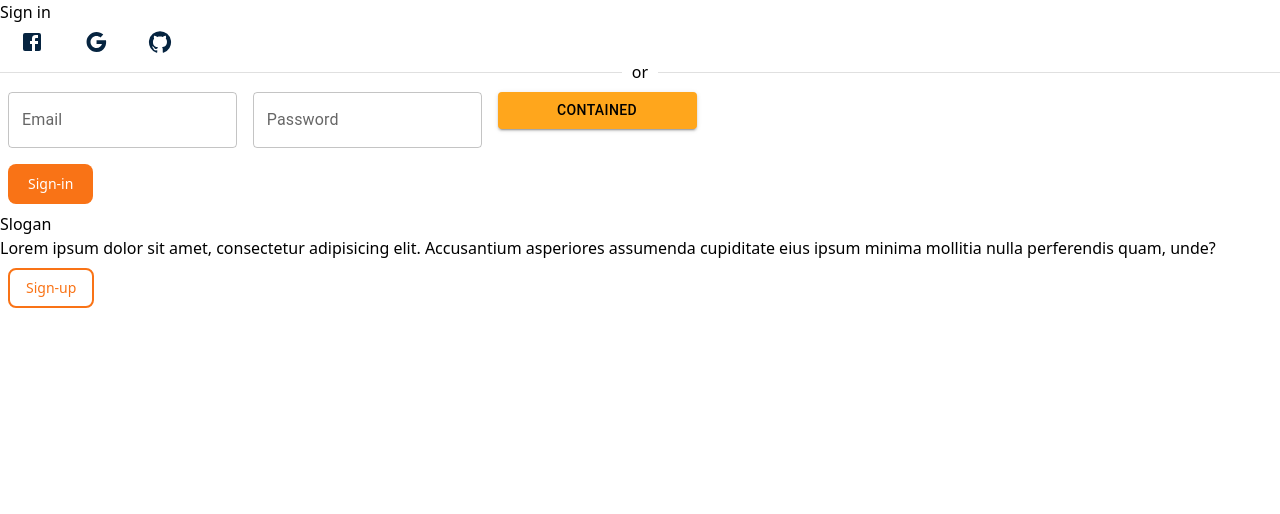
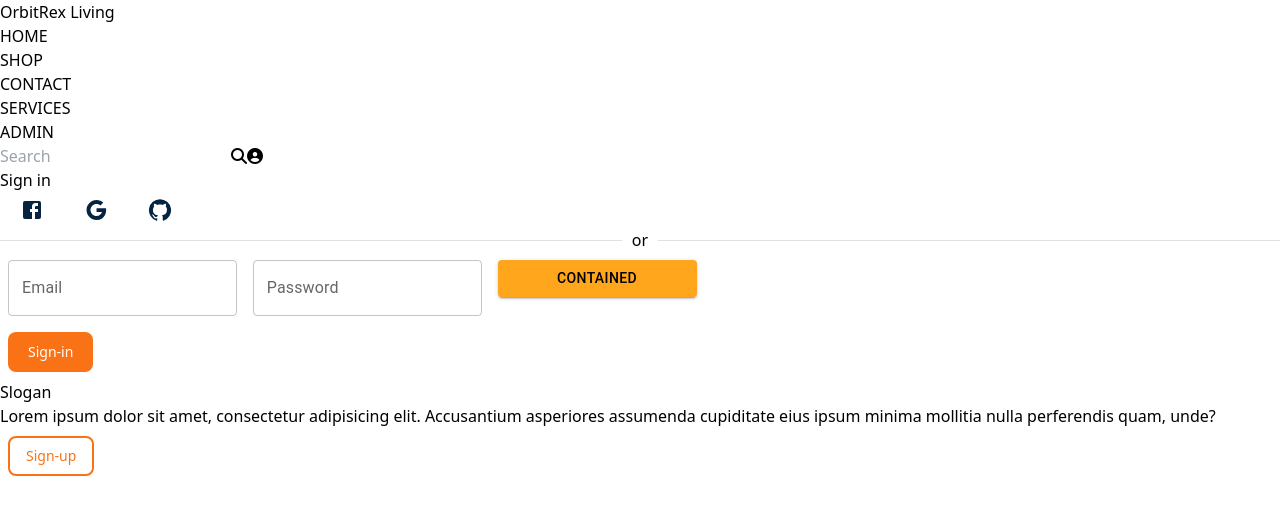
Before and after one commit to VelociKepler/OrbitRex-Living-react, a React (Vite) app: page /login in a window 1280 px wide. Shown: the top 514 px of the page. Built offline with nearby package versions, Linux system fonts and the light colour scheme.

Commit message:
create Navbar component

```diff
--- a/src/components/Homepage/NavbarHome.tsx
+++ b/src/components/Homepage/NavbarHome.tsx
@@ -32,7 +32,9 @@ function NavbarHome() {
 
       {/* tablet */}
       <nav className='lg:hidden'>
+
         <div className='h-20 flex items-center justify-center gap-20 z-10 text-white mx-5'>
+
           <Link to='/'><div className='text-2xl font-bold'>OrbitRex Living</div></Link>
           <div className='relative'>
             <input type="text" className='px-5 py-3 rounded-full w-60 first: text-black outline-none' placeholder='Search' />
@@ -42,7 +44,9 @@ function NavbarHome() {
             <Link to=''><i className="fa-solid fa-basket-shopping text-4xl"></i></Link>
             <button><i className="fa-solid fa-bars text-4xl"></i></button>
           </div>
+
         </div>
+
       </nav>
 
 
--- /dev/null
+++ b/src/components/Navbar.tsx
@@ -0,0 +1,33 @@
+import { Link } from 'react-router-dom'
+
+function Navbar() {
+    return (
+        <nav className='w-full h-20 flex items-center justify-around z-10 text-black shadow-lg'>
+            <Link to='/'><div className='text-3xl font-bold'>OrbitRex Living</div></Link>
+            <ul className='flex gap-10 font-bold'>
+                <Link to='/' className='border-b-2 border-transparent hover:border-orange-500 transition-all duration-200'>
+                    <li>HOME</li>
+                </Link>
+                <Link to='/shop' className='border-b-2 border-transparent hover:border-orange-500 transition-all duration-200'>
+                    <li>SHOP</li>
+                </Link>
+                <Link to='' className='border-b-2 border-transparent hover:border-orange-500 transition-all duration-200'>
+                    <li>CONTACT</li>
+                </Link>
+                <Link to='' className='border-b-2 border-transparent hover:border-orange-500 transition-all duration-200'>
+                    <li>SERVICES</li>
+                </Link>
+                <Link to='/admin' className='border-b-2 border-transparent hover:border-orange-500 transition-all duration-200'>
+                    <li>ADMIN</li>
+                </Link>
+            </ul>
+            <div className='relative'>
+                <input type="text" className='px-5 py-2 rounded-full pr-10 text-black outline-none border-2' placeholder='Search' />
+                <button className='absolute top-1/2 right-14 transform -translate-y-2.5 text-gray-300 px-5 rounded-full'><i className="fa-solid fa-magnifying-glass"></i></button>
+                <Link to='/login'><i className="fa-solid fa-circle-user text-3xl ml-7 translate-y-1"></i></Link>
+            </div>
+        </nav>
+    )
+}
+
+export default Navbar
--- a/src/pages/Login.tsx
+++ b/src/pages/Login.tsx
@@ -4,6 +4,7 @@ import GoogleIcon from "@mui/icons-material/Google";
 import GitHubIcon from "@mui/icons-material/GitHub";
 import { Button, Divider, TextField } from "@mui/material";
 import Box from "@mui/material/Box";
+import Navbar from "../components/Navbar";
 
 const Login = () => {
   const [isSignIn, setIsSignIn] = useState(true);
@@ -13,6 +14,7 @@ const Login = () => {
   };
   return (
     <>
+      <Navbar />
       {isSignIn ? (
         <div className="grid grid-cols-2 h-fit border max-w-screen-lg mx-auto">
           <div className="items-center justify-center w-full px-4 py-2 border-r-2 text-center">
--- a/src/pages/adminpage/adminpage.tsx
+++ b/src/pages/adminpage/adminpage.tsx
@@ -1,9 +1,12 @@
 import React from 'react';
 import AddProduct from '../../components/adminPage/addProduct';
 import ProductItem from '../../components/adminPage/productItem';
+import Navbar from '../../components/Navbar';
 
 function AdminPage() {
   return (
+    <>
+      <Navbar />
       <div className="text-center mt-10">
         <section id="addProduct" className="mb-12">
           <AddProduct />
@@ -17,6 +20,7 @@ function AdminPage() {
           </div>
         </section>
       </div>
+    </>
   );
 }
 
```
Lines whose indentation alone changed are shown as unchanged.
